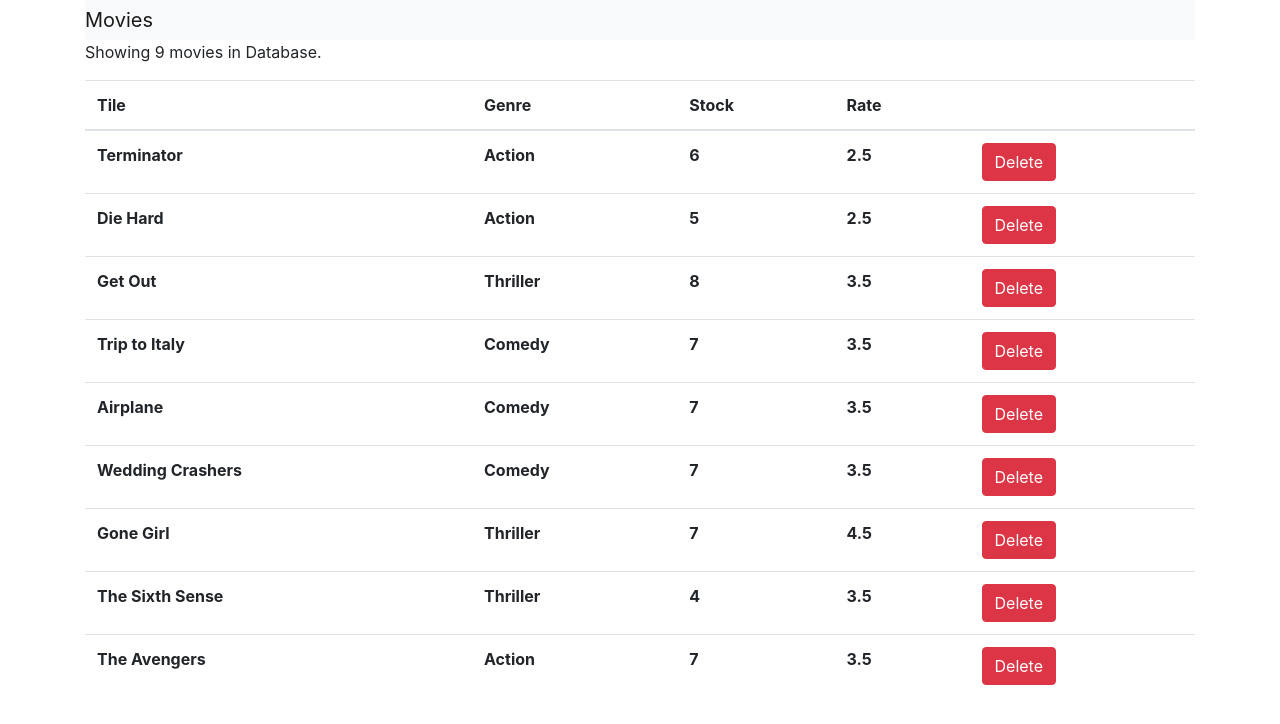
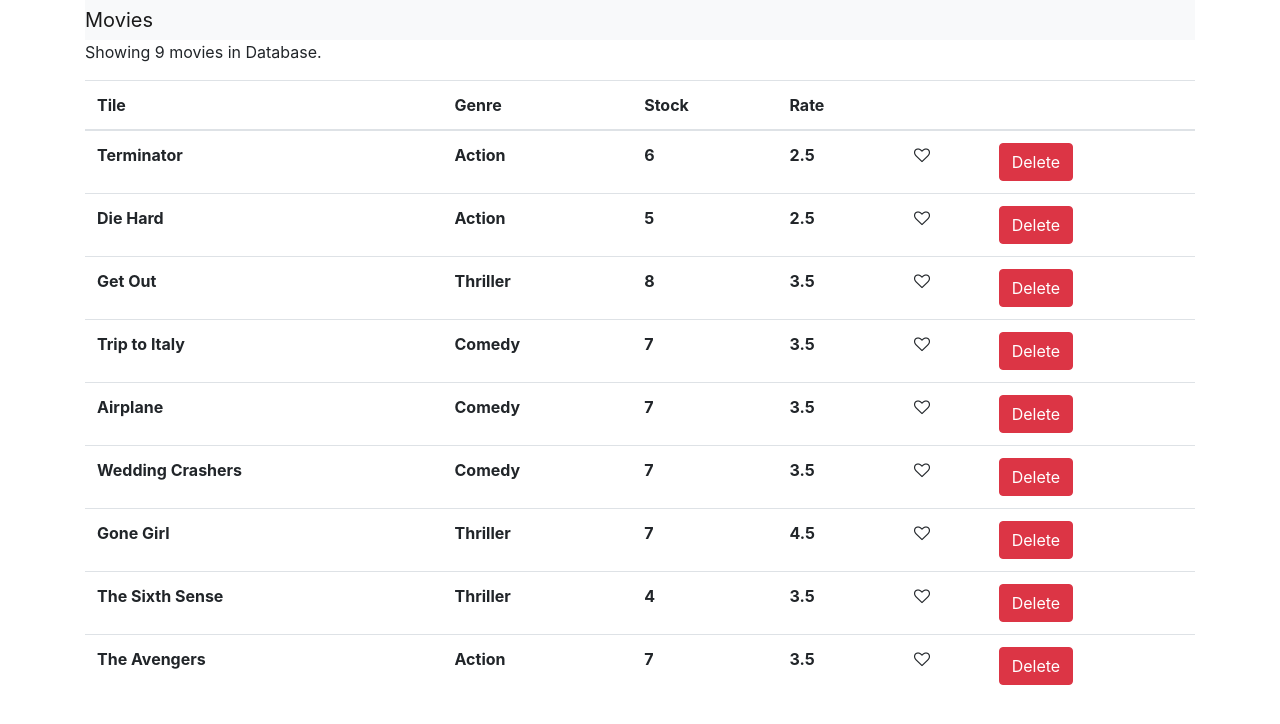
Before and after one commit to FlavioCoradini/fabio-fe, a React (Create React App) app: page / in a window 1280 px wide. Shown: the top 724 px of the page. Built offline with nearby package versions, Linux system fonts and the light colour scheme.

Commit message:
add like bottom

```diff
--- a/src/components/movies.jsx
+++ b/src/components/movies.jsx
@@ -2,11 +2,31 @@
 import { deleteMovie, getMovies } from "../services/fakeMovieService";
 
 class Movies extends Component {
-  state = { movies: getMovies() };
+  state = { movies: getMovies(), listLiked: [] };
 
   handleDelete = (movie) => {
     deleteMovie(movie._id);
     this.setState({ movies: getMovies() });
+  };
+
+  handleLike = (movie) => {
+    const listLiked = [...this.state.listLiked];
+    if (this.state.listLiked.includes(movie._id)) {
+      var index = listLiked.indexOf(movie._id);
+      if (index !== -1) {
+        listLiked.splice(index, 1);
+      }
+    }
+    //listLiked.filter((e) => e !== movie._id);
+    else listLiked.push(movie._id);
+    console.log("depois", listLiked);
+    this.setState({ listLiked });
+  };
+
+  getClass = (movie) => {
+    return (
+      "fa fa-heart" + (this.state.listLiked.includes(movie._id) ? "" : "-o")
+    );
   };
 
   render() {
@@ -23,6 +43,7 @@
               <th scope="col">Stock</th>
               <th scope="col">Rate</th>
               <th scope="col"></th>
+              <th scope="col"></th>
             </tr>
           </thead>
           <tbody>
@@ -33,6 +54,14 @@
                   <th>{movie.genre.name}</th>
                   <th>{movie.numberInStock}</th>
                   <th>{movie.dailyRentalRate}</th>
+                  <th>
+                    <i
+                      style={{ cursor: "pointer" }}
+                      onClick={() => this.handleLike(movie)}
+                      className={this.getClass(movie)}
+                      aria-hidden="true"
+                    ></i>
+                  </th>
                   <th>
                     <button
                       className="btn btn-danger"
```
